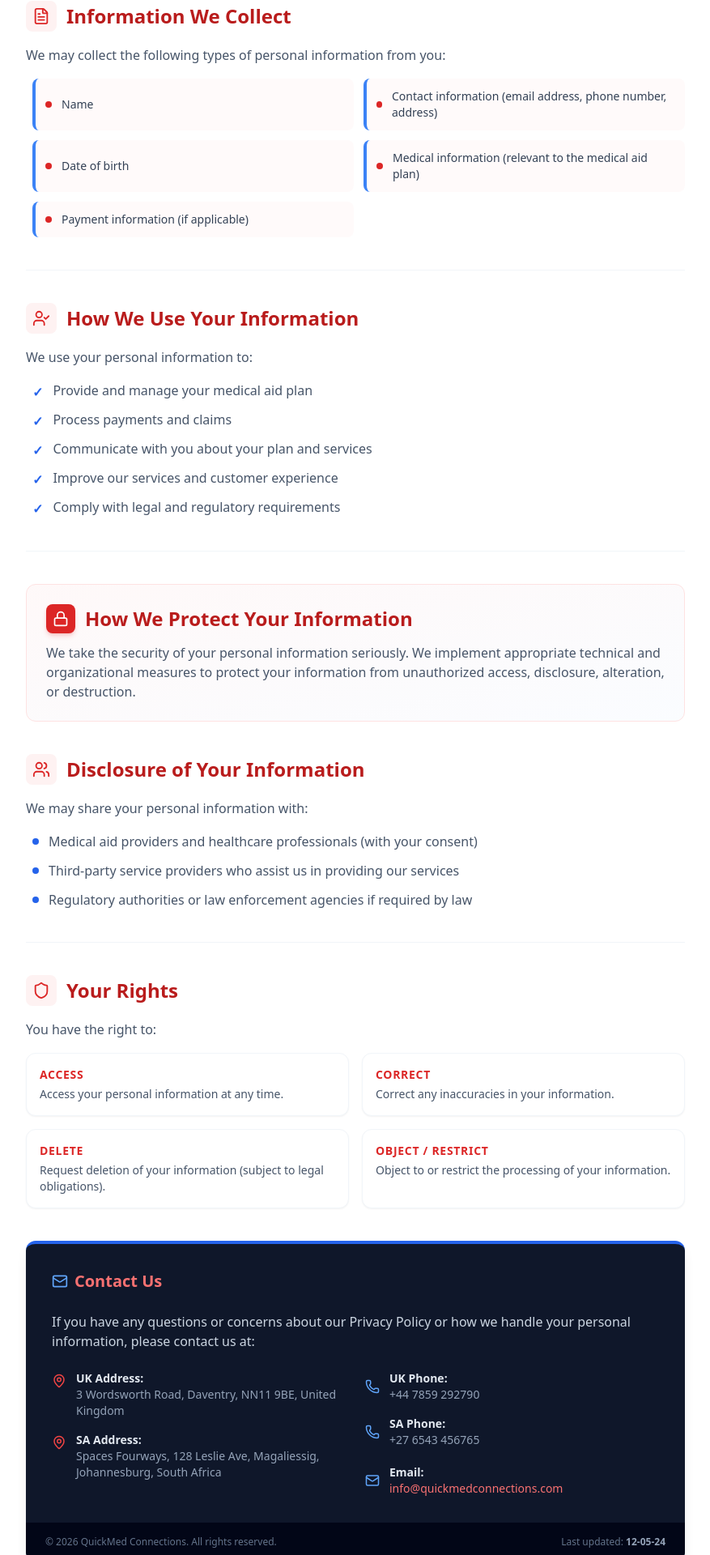
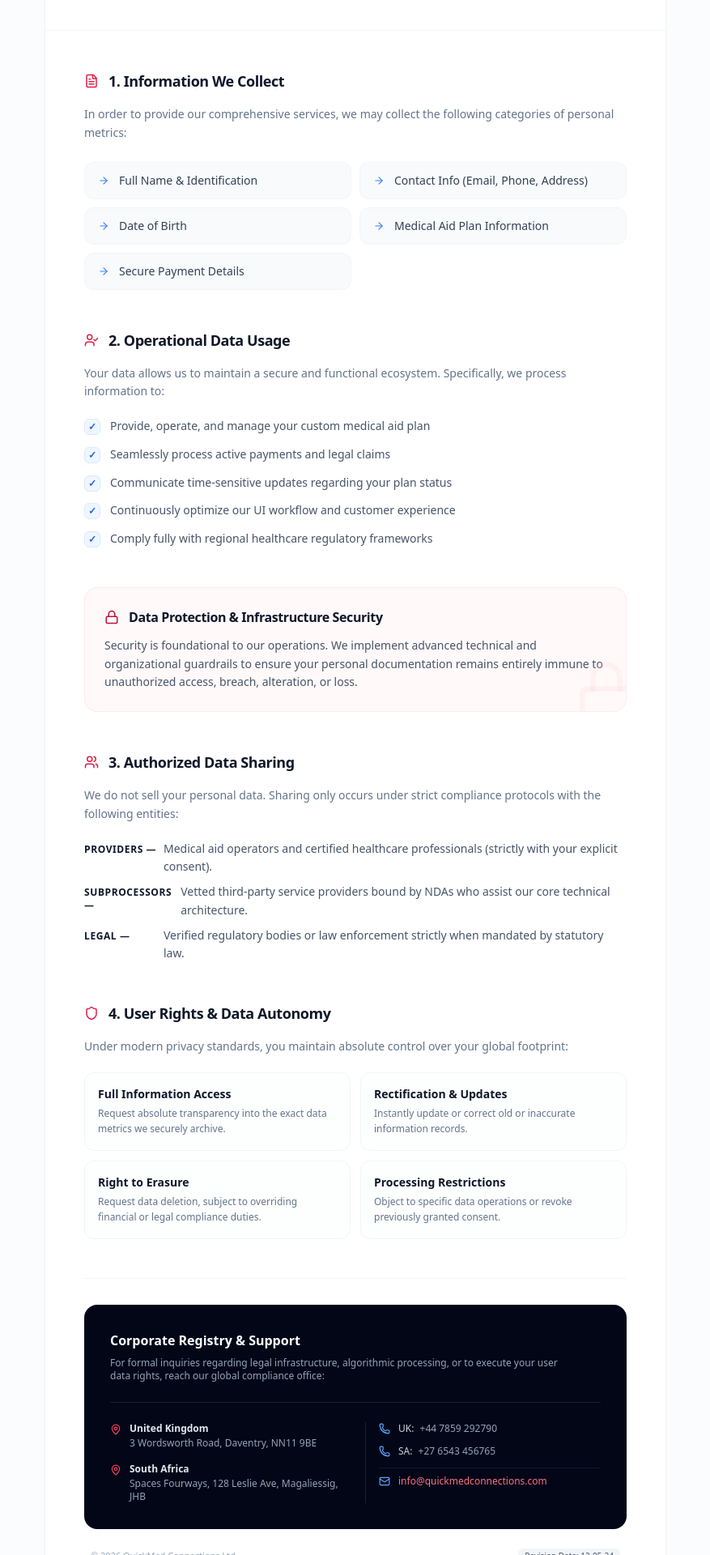
Before and after one commit to v1mbi/QuickMedWebsite, a React (Vite) app in the folder website/: page /privacy in a window 1280 px wide. Shown: the part 440-2360 px from the top of the page at 81% size, without its empty margins (201-1078 px from the left). Built offline with nearby package versions, Linux system fonts and the light colour scheme; a web font is replaced by a local one.

Commit message:
fixed privacy page

```diff
--- a/website/src/pages/privacy.jsx
+++ b/website/src/pages/privacy.jsx
@@ -8,60 +8,67 @@ import {
   Mail,
   Phone,
   MapPin,
+  ArrowRight,
 } from "lucide-react";
 
 const PrivacyPolicy = () => {
   return (
-    <div className="w-full bg-slate-50 min-h-screen py-4 px-4 sm:px-6 lg:px-8 font-sans">
-      <div className="max-w-4xl mx-auto bg-white rounded-2xl shadow-xl overflow-hidden border border-slate-100">
-        {/* Header Banner - Mainly Red with Blue Accents */}
-        <div className="bg-gradient-to-r from-red-700 via-red-600 to-red-800 p-8 sm:p-12 text-white relative border-b-4 border-blue-600">
-          <div className="absolute top-4 right-4 text-blue-200 opacity-20">
-            <Shield size={120} />
+    <div className="w-full bg-slate-50/50 min-h-screen py-16 px-4 sm:px-6 lg:px-8 font-sans antialiased text-slate-600">
+      <div className="max-w-3xl mx-auto bg-white rounded-3xl shadow-sm border border-slate-100 overflow-hidden">
+        {/* Elegant Minimalist Header */}
+        <div className="relative p-8 sm:p-12 border-b border-slate-100 bg-gradient-to-b from-slate-50/50 to-white">
+          <div className="absolute top-8 right-8 text-rose-600/5 pointer-events-none">
+            <Shield size={140} strokeWidth={1} />
           </div>
-          <span className="bg-blue-600 text-white text-xs font-bold uppercase tracking-widest px-3 py-1 rounded-full border border-blue-400">
-            Legal Document
-          </span>
-          <h1 className="text-3xl sm:text-4xl font-extrabold mt-4 tracking-tight">
-            QuickMed Connections Privacy Policy
+
+          <div className="inline-flex items-center gap-2 px-3 py-1 rounded-full bg-blue-50 border border-blue-100 text-blue-700 text-xs font-semibold tracking-wide uppercase mb-6">
+            <span className="w-1.5 h-1.5 rounded-full bg-blue-500 animate-pulse"></span>
+            Regulatory Compliance
+          </div>
+
+          <h1 className="text-3xl sm:text-4xl font-black text-slate-900 tracking-tight leading-none mb-4">
+            Privacy Policy
           </h1>
-          <p className="text-red-100 mt-3 max-w-2xl text-base sm:text-lg leading-relaxed">
+          <p className="text-sm font-medium text-rose-700 tracking-wide uppercase mb-6">
+            QuickMed Connections
+          </p>
+          <p className="text-slate-500 text-base sm:text-lg leading-relaxed max-w-2xl font-normal">
             At QuickMed Connections, we are committed to protecting your privacy
-            and ensuring the security of your personal information. This Privacy
-            Policy explains how we collect, use, and safeguard your information
-            when you use our services.
+            and ensuring the security of your personal information. This policy
+            explains how we collect, use, and safeguard your data.
           </p>
         </div>
 
         {/* Content Body */}
-        <div className="p-6 sm:p-10 space-y-10">
+        <div className="p-8 sm:p-12 space-y-12">
           {/* Section 1: Information We Collect */}
-          <section className="group">
-            <div className="flex items-center gap-3 mb-4">
-              <div className="p-2 rounded-lg bg-red-50 text-red-600 group-hover:bg-blue-50 group-hover:text-blue-600 transition-colors duration-300">
-                <FileText size={22} />
-              </div>
-              <h2 className="text-xl sm:text-2xl font-bold text-red-700 group-hover:text-blue-700 transition-colors duration-300">
-                Information We Collect
+          <section className="space-y-4">
+            <div className="flex items-center gap-3">
+              <FileText size={18} className="text-rose-600" />
+              <h2 className="text-lg font-bold text-slate-900 tracking-tight">
+                1. Information We Collect
               </h2>
             </div>
-            <p className="text-slate-600 mb-4 leading-relaxed">
-              We may collect the following types of personal information from
-              you:
+            <p className="text-slate-500 text-sm leading-relaxed">
+              In order to provide our comprehensive services, we may collect the
+              following categories of personal metrics:
             </p>
-            <div className="grid grid-cols-1 sm:grid-cols-2 gap-3 pl-2">
+            <div className="grid grid-cols-1 sm:grid-cols-2 gap-2.5 pt-2">
               {[
-                "Name",
-                "Contact information (email address, phone number, address)",
-                "Date of birth",
-                "Medical information (relevant to the medical aid plan)",
-                "Payment information (if applicable)",
+                "Full Name & Identification",
+                "Contact Info (Email, Phone, Address)",
+                "Date of Birth",
+                "Medical Aid Plan Information",
+                "Secure Payment Details",
               ].map((item, idx) => (
                 <div
                   key={idx}
-                  className="flex items-center gap-3 bg-red-50/40 p-3 rounded-lg border-l-4 border-blue-500"
+                  className="flex items-center gap-3 px-4 py-3 rounded-xl bg-slate-50 border border-slate-100/80 hover:border-slate-200 transition-all duration-200"
                 >
-                  <div className="w-2 h-2 rounded-full bg-red-600"></div>
+                  <ArrowRight
+                    size={14}
+                    className="text-blue-500 flex-shrink-0"
+                  />
                   <span className="text-slate-700 text-sm font-medium">
                     {item}
                   </span>
@@ -70,238 +77,237 @@ const PrivacyPolicy = () => {
             </div>
           </section>
 
-          <hr className="border-slate-100" />
-
           {/* Section 2: How We Use Your Information */}
-          <section>
-            <div className="flex items-center gap-3 mb-4">
-              <div className="p-2 rounded-lg bg-red-50 text-red-600">
-                <UserCheck size={22} />
-              </div>
-              <h2 className="text-xl sm:text-2xl font-bold text-red-700">
-                How We Use Your Information
+          <section className="space-y-4">
+            <div className="flex items-center gap-3">
+              <UserCheck size={18} className="text-rose-600" />
+              <h2 className="text-lg font-bold text-slate-900 tracking-tight">
+                2. Operational Data Usage
               </h2>
             </div>
-            <p className="text-slate-600 mb-4 leading-relaxed">
-              We use your personal information to:
+            <p className="text-slate-500 text-sm leading-relaxed">
+              Your data allows us to maintain a secure and functional ecosystem.
+              Specifically, we process information to:
             </p>
-            <ul className="space-y-2.5 pl-2">
+            <ul className="space-y-3 pt-1">
               {[
-                "Provide and manage your medical aid plan",
-                "Process payments and claims",
-                "Communicate with you about your plan and services",
-                "Improve our services and customer experience",
-                "Comply with legal and regulatory requirements",
+                "Provide, operate, and manage your custom medical aid plan",
+                "Seamlessly process active payments and legal claims",
+                "Communicate time-sensitive updates regarding your plan status",
+                "Continuously optimize our UI workflow and customer experience",
+                "Comply fully with regional healthcare regulatory frameworks",
               ].map((item, idx) => (
                 <li
                   key={idx}
-                  className="flex items-start gap-3 text-slate-600 text-sm sm:text-base"
+                  className="flex items-start gap-3 text-slate-600 text-sm"
                 >
-                  <span className="text-blue-600 font-bold mt-0.5">✓</span>
-                  <span>{item}</span>
+                  <span className="flex-shrink-0 w-5 h-5 rounded-md bg-blue-50 border border-blue-100 text-blue-600 flex items-center justify-center font-bold text-xs mt-0.5">
+                    ✓
+                  </span>
+                  <span className="leading-relaxed">{item}</span>
                 </li>
               ))}
             </ul>
           </section>
 
-          <hr className="border-slate-100" />
-
           {/* Section 3: How We Protect Your Information */}
-          <section className="bg-gradient-to-br from-red-50/50 to-blue-50/30 p-6 rounded-xl border border-red-100">
+          <section className="p-6 rounded-2xl bg-rose-50/40 border border-rose-100/70 relative overflow-hidden">
+            <div className="absolute -right-4 -bottom-4 text-rose-200/20">
+              <Lock size={80} />
+            </div>
             <div className="flex items-center gap-3 mb-3">
-              <div className="p-2 rounded-lg bg-red-600 text-white shadow-md shadow-red-600/20">
-                <Lock size={20} />
-              </div>
-              <h2 className="text-xl sm:text-2xl font-bold text-red-700">
-                How We Protect Your Information
+              <Lock size={18} className="text-rose-700" />
+              <h2 className="text-base font-bold text-slate-900 tracking-tight">
+                Data Protection & Infrastructure Security
               </h2>
             </div>
-            <p className="text-slate-600 leading-relaxed text-sm sm:text-base">
-              We take the security of your personal information seriously. We
-              implement appropriate technical and organizational measures to
-              protect your information from unauthorized access, disclosure,
-              alteration, or destruction.
+            <p className="text-slate-600 text-sm leading-relaxed max-w-2xl">
+              Security is foundational to our operations. We implement advanced
+              technical and organizational guardrails to ensure your personal
+              documentation remains entirely immune to unauthorized access,
+              breach, alteration, or loss.
             </p>
           </section>
 
           {/* Section 4: Disclosure of Your Information */}
-          <section>
-            <div className="flex items-center gap-3 mb-4">
-              <div className="p-2 rounded-lg bg-red-50 text-red-600">
-                <Users size={22} />
-              </div>
-              <h2 className="text-xl sm:text-2xl font-bold text-red-700">
-                Disclosure of Your Information
+          <section className="space-y-4">
+            <div className="flex items-center gap-3">
+              <button className="text-rose-600">
+                <Users size={18} />
+              </button>
+              <h2 className="text-lg font-bold text-slate-900 tracking-tight">
+                3. Authorized Data Sharing
               </h2>
             </div>
-            <p className="text-slate-600 mb-4 leading-relaxed">
-              We may share your personal information with:
+            <p className="text-slate-500 text-sm leading-relaxed">
+              We do not sell your personal data. Sharing only occurs under
+              strict compliance protocols with the following entities:
             </p>
-            <ul className="space-y-3 pl-2">
-              {[
-                "Medical aid providers and healthcare professionals (with your consent)",
-                "Third-party service providers who assist us in providing our services",
-                "Regulatory authorities or law enforcement agencies if required by law",
-              ].map((item, idx) => (
-                <li
-                  key={idx}
-                  className="flex items-start gap-3 text-slate-600 text-sm sm:text-base"
-                >
-                  <span className="inline-block w-2 h-2 rounded-full bg-blue-600 mt-2 flex-shrink-0"></span>
-                  <span>{item}</span>
-                </li>
-              ))}
-            </ul>
-          </section>
-
-          <hr className="border-slate-100" />
-
-          {/* Section 5: Your Rights */}
-          <section>
-            <div className="flex items-center gap-3 mb-4">
-              <div className="p-2 rounded-lg bg-red-50 text-red-600">
-                <Shield size={22} />
-              </div>
-              <h2 className="text-xl sm:text-2xl font-bold text-red-700">
-                Your Rights
-              </h2>
-            </div>
-            <p className="text-slate-600 mb-4 leading-relaxed">
-              You have the right to:
-            </p>
-            <div className="grid grid-cols-1 sm:grid-cols-2 gap-4">
+            <div className="space-y-2 pt-1">
               {[
                 {
-                  title: "Access",
-                  desc: "Access your personal information at any time.",
+                  label: "Providers",
+                  text: "Medical aid operators and certified healthcare professionals (strictly with your explicit consent).",
                 },
                 {
-                  title: "Correct",
-                  desc: "Correct any inaccuracies in your information.",
+                  label: "Subprocessors",
+                  text: "Vetted third-party service providers bound by NDAs who assist our core technical architecture.",
                 },
                 {
-                  title: "Delete",
-                  desc: "Request deletion of your information (subject to legal obligations).",
+                  label: "Legal",
+                  text: "Verified regulatory bodies or law enforcement strictly when mandated by statutory law.",
                 },
-                {
-                  title: "Object / Restrict",
-                  desc: "Object to or restrict the processing of your information.",
-                },
-              ].map((right, idx) => (
+              ].map((item, idx) => (
                 <div
                   key={idx}
-                  className="border border-slate-100 p-4 rounded-xl hover:border-blue-300 transition-colors bg-white shadow-sm"
+                  className="text-sm leading-relaxed text-slate-600 flex items-start gap-2"
                 >
-                  <h4 className="font-bold text-red-600 text-sm uppercase tracking-wider mb-1">
-                    {right.title}
-                  </h4>
-                  <p className="text-slate-600 text-sm">{right.desc}</p>
+                  <span className="font-semibold text-slate-900 min-w-[90px] inline-block text-xs uppercase tracking-wider text-blue-600 mt-1">
+                    {item.label} —
+                  </span>
+                  <span>{item.text}</span>
                 </div>
               ))}
             </div>
           </section>
 
-          {/* Section 6: Contact Us Footer Card */}
-          <section className="mt-12 bg-slate-900 text-white rounded-xl overflow-hidden shadow-lg border-t-4 border-blue-600">
-            <div className="p-6 sm:p-8">
-              <h3 className="text-xl font-bold text-red-400 mb-6 flex items-center gap-2">
-                <Mail size={20} className="text-blue-400" /> Contact Us
+          {/* Section 5: Your Rights */}
+          <section className="space-y-4">
+            <div className="flex items-center gap-3">
+              <Shield size={18} className="text-rose-600" />
+              <h2 className="text-lg font-bold text-slate-900 tracking-tight">
+                4. User Rights & Data Autonomy
+              </h2>
+            </div>
+            <p className="text-slate-500 text-sm leading-relaxed">
+              Under modern privacy standards, you maintain absolute control over
+              your global footprint:
+            </p>
+            <div className="grid grid-cols-1 sm:grid-cols-2 gap-3 pt-1">
+              {[
+                {
+                  title: "Full Information Access",
+                  desc: "Request absolute transparency into the exact data metrics we securely archive.",
+                },
+                {
+                  title: "Rectification & Updates",
+                  desc: "Instantly update or correct old or inaccurate information records.",
+                },
+                {
+                  title: "Right to Erasure",
+                  desc: "Request data deletion, subject to overriding financial or legal compliance duties.",
+                },
+                {
+                  title: "Processing Restrictions",
+                  desc: "Object to specific data operations or revoke previously granted consent.",
+                },
+              ].map((right, idx) => (
+                <div
+                  key={idx}
+                  className="p-4 rounded-xl border border-slate-100 bg-slate-50/30 hover:bg-white hover:shadow-sm hover:border-slate-200 transition-all duration-200"
+                >
+                  <h4 className="font-bold text-slate-900 text-sm mb-1">
+                    {right.title}
+                  </h4>
+                  <p className="text-slate-500 text-xs leading-relaxed">
+                    {right.desc}
+                  </p>
+                </div>
+              ))}
+            </div>
+          </section>
+
+          {/* Premium Minimalist Contact Footer */}
+          <section className="pt-8 border-t border-slate-100">
+            <div className="bg-slate-950 text-slate-400 rounded-2xl p-6 sm:p-8 relative overflow-hidden">
+              <h3 className="text-base font-bold text-white mb-2 flex items-center gap-2">
+                Corporate Registry & Support
               </h3>
-              <p className="text-slate-300 text-sm sm:text-base mb-6">
-                If you have any questions or concerns about our Privacy Policy
-                or how we handle your personal information, please contact us
-                at:
+              <p className="text-xs text-slate-400 mb-6 max-w-xl">
+                For formal inquiries regarding legal infrastructure, algorithmic
+                processing, or to execute your user data rights, reach our
+                global compliance office:
               </p>
 
-              <div className="grid grid-cols-1 md:grid-cols-2 gap-6 text-sm">
-                {/* Left Column: Addresses */}
+              <div className="grid grid-cols-1 md:grid-cols-2 gap-6 text-xs border-t border-slate-800/80 pt-6">
+                {/* Physical Hubs */}
                 <div className="space-y-4">
-                  <div className="flex items-start gap-3">
+                  <div className="flex items-start gap-2.5">
                     <MapPin
-                      className="text-red-500 mt-1 flex-shrink-0"
-                      size={18}
+                      className="text-rose-500 mt-0.5 flex-shrink-0"
+                      size={14}
                     />
                     <div>
-                      <strong className="block text-slate-200">
-                        UK Address:
+                      <strong className="text-slate-200 block mb-0.5">
+                        United Kingdom
                       </strong>
-                      <span className="text-slate-400">
-                        3 Wordsworth Road, Daventry, NN11 9BE, United Kingdom
+                      <span className="text-slate-400 font-light">
+                        3 Wordsworth Road, Daventry, NN11 9BE
                       </span>
                     </div>
                   </div>
-                  <div className="flex items-start gap-3">
+                  <div className="flex items-start gap-2.5">
                     <MapPin
-                      className="text-red-500 mt-1 flex-shrink-0"
-                      size={18}
+                      className="text-rose-500 mt-0.5 flex-shrink-0"
+                      size={14}
                     />
                     <div>
-                      <strong className="block text-slate-200">
-                        SA Address:
+                      <strong className="text-slate-200 block mb-0.5">
+                        South Africa
                       </strong>
-                      <span className="text-slate-400">
-                        Spaces Fourways, 128 Leslie Ave, Magaliessig,
-                        Johannesburg, South Africa
+                      <span className="text-slate-400 font-light">
+                        Spaces Fourways, 128 Leslie Ave, Magaliessig, JHB
                       </span>
                     </div>
                   </div>
                 </div>
 
-                {/* Right Column: Comms */}
-                <div className="space-y-4">
-                  <div className="flex items-center gap-3">
-                    <Phone className="text-blue-400 flex-shrink-0" size={18} />
-                    <div>
-                      <strong className="block text-slate-200">
-                        UK Phone:
-                      </strong>
+                {/* Comms Network */}
+                <div className="space-y-3 md:pl-4 md:border-l border-slate-800/80">
+                  <div className="flex items-center gap-2.5">
+                    <Phone className="text-blue-400 flex-shrink-0" size={14} />
+                    <span className="text-slate-300 font-light">
+                      UK:{" "}
                       <a
                         href="tel:+447859292790"
-                        className="text-slate-400 hover:text-blue-300 transition-colors"
+                        className="text-slate-400 hover:text-white transition-colors ml-1"
                       >
                         +44 7859 292790
                       </a>
-                    </div>
+                    </span>
                   </div>
-                  <div className="flex items-center gap-3">
-                    <Phone className="text-blue-400 flex-shrink-0" size={18} />
-                    <div>
-                      <strong className="block text-slate-200">
-                        SA Phone:
-                      </strong>
+                  <div className="flex items-center gap-2.5">
+                    <Phone className="text-blue-400 flex-shrink-0" size={14} />
+                    <span className="text-slate-300 font-light">
+                      SA:{" "}
                       <a
                         href="tel:+276543456765"
-                        className="text-slate-400 hover:text-blue-300 transition-colors"
+                        className="text-slate-400 hover:text-white transition-colors ml-1"
                       >
                         +27 6543 456765
                       </a>
-                    </div>
+                    </span>
                   </div>
-                  <div className="flex items-center gap-3 pt-1">
-                    <Mail className="text-blue-400 flex-shrink-0" size={18} />
-                    <div>
-                      <strong className="block text-slate-200">Email:</strong>
-                      <a
-                        href="mailto:info@quickmedconnections.com"
-                        className="text-red-400 hover:text-red-300 font-medium transition-colors"
-                      >
-                        info@quickmedconnections.com
-                      </a>
-                    </div>
+                  <div className="flex items-center gap-2.5 pt-2 border-t border-slate-900">
+                    <Mail className="text-blue-400 flex-shrink-0" size={14} />
+                    <a
+                      href="mailto:info@quickmedconnections.com"
+                      className="text-rose-400 font-medium hover:text-rose-300 transition-colors"
+                    >
+                      info@quickmedconnections.com
+                    </a>
                   </div>
                 </div>
               </div>
             </div>
 
-            {/* Bottom Meta Bar */}
-            <div className="bg-slate-950 px-6 py-4 text-xs text-slate-500 flex flex-col sm:flex-row justify-between items-center gap-2">
+            {/* Bottom Meta Stamp */}
+            <div className="mt-6 flex flex-col sm:flex-row justify-between items-center text-[11px] font-medium text-slate-400 px-2 gap-2">
               <span>
-                © {new Date().getFullYear()} QuickMed Connections. All rights
-                reserved.
+                © {new Date().getFullYear()} QuickMed Connections Ltd.
               </span>
-              <span>
-                Last updated:{" "}
-                <strong className="text-slate-400">12-05-24</strong>
+              <span className="bg-slate-100 text-slate-600 px-2 py-0.5 rounded-md text-[10px]">
+                Revision Date: 12-05-24
               </span>
             </div>
           </section>
```
